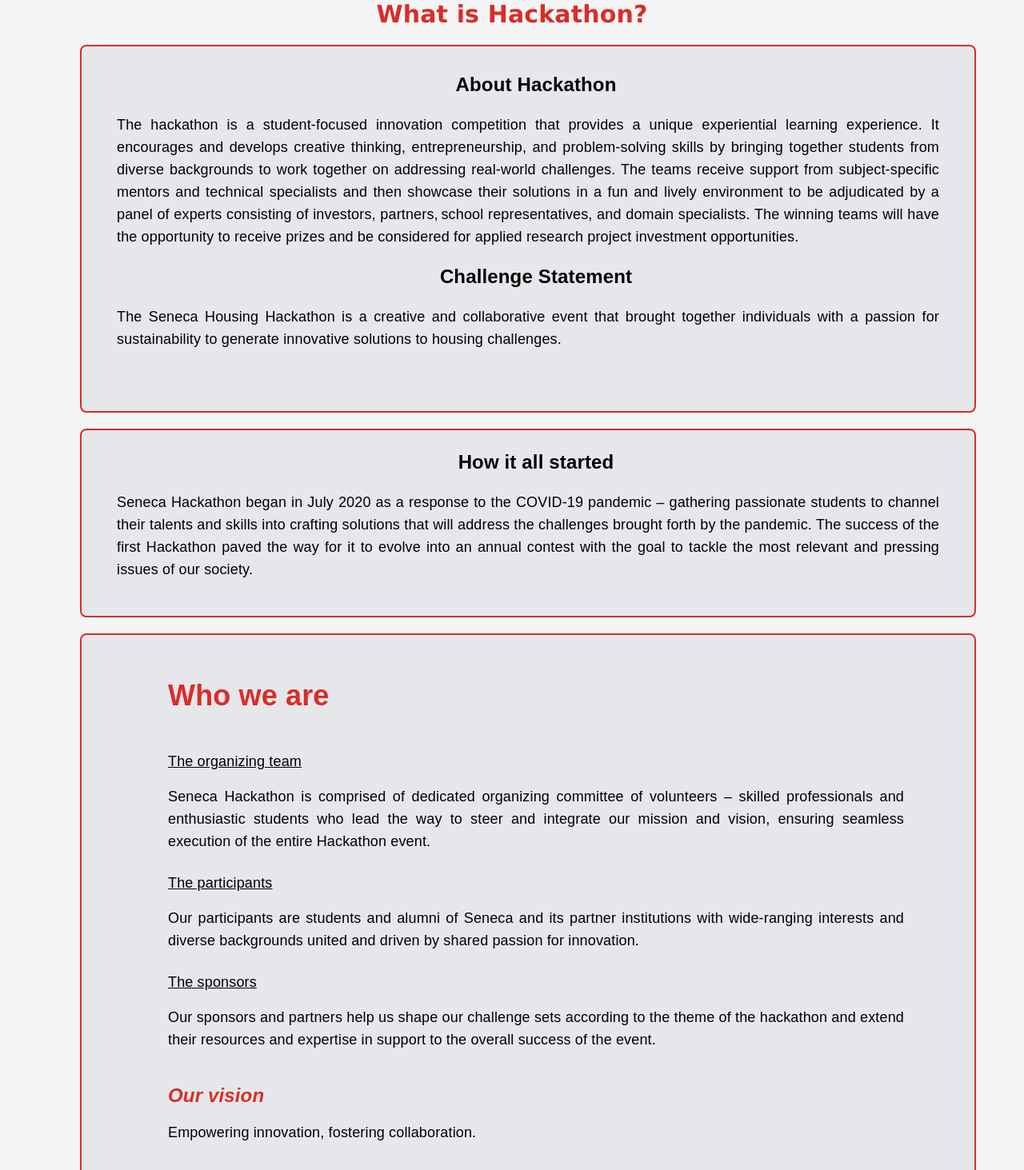
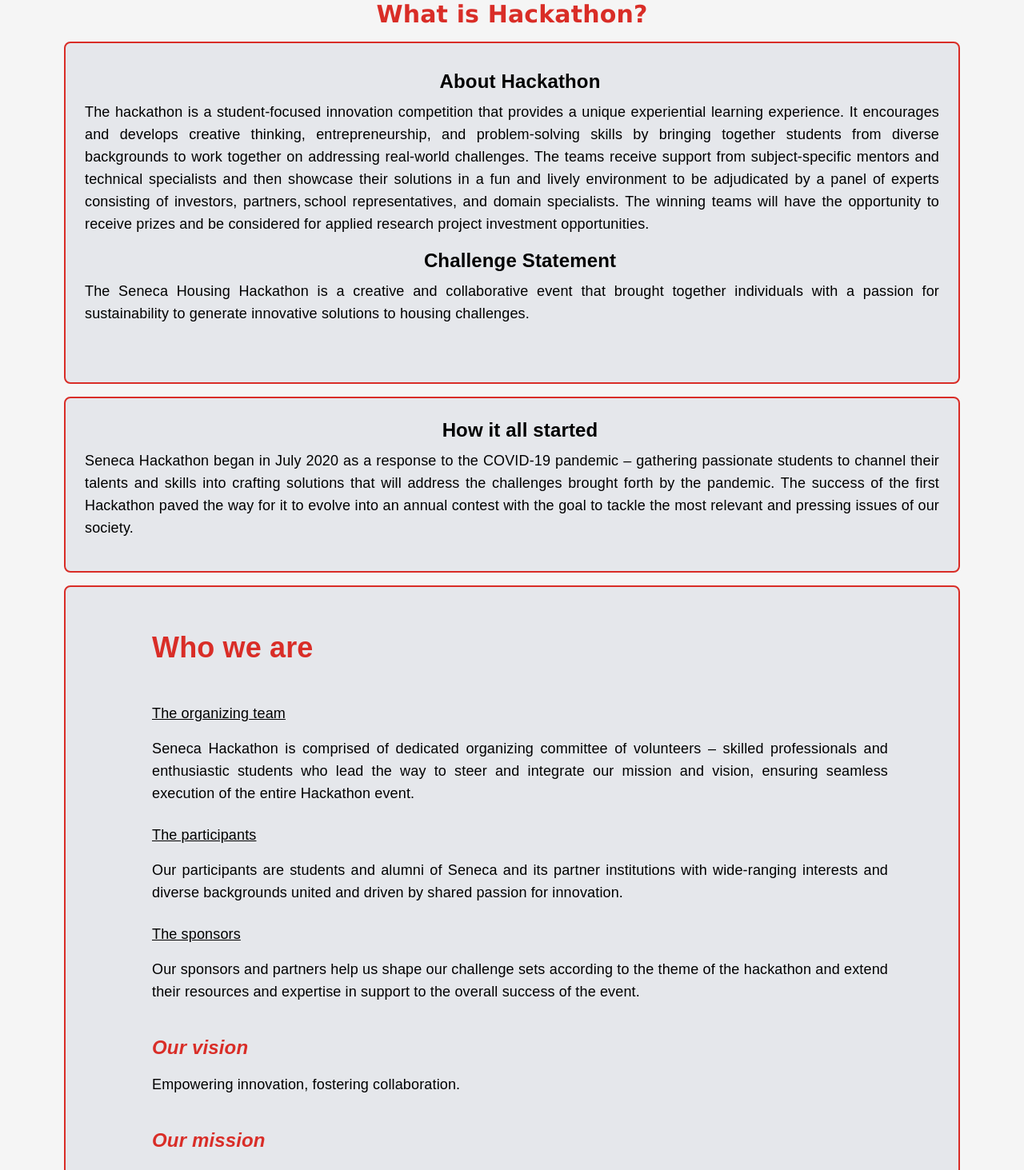
Before and after one commit to busycaesar/SenecaHackathon2024, a React (Create React App) app: page /about in a window 1280 px wide. Shown: the part 160-1623 px from the top of the page at 80% size. Built offline with nearby package versions, Linux system fonts and the light colour scheme.

Commit message:
Update aboutUs.jsx

```diff
--- a/src/Pages/aboutUs.jsx
+++ b/src/Pages/aboutUs.jsx
@@ -11,14 +11,14 @@ export default function AboutUs() {
           What is Hackathon?
         </h1>
       </div>
-      <div class="max-w-lg md:w-full mb-3 md:m-5 lg:max-w-full lg:flex ">
+      <div class="max-w-lg md:w-full mb-3 lg:max-w-full lg:flex">
         <div class="bg-gray-200 border-2 border-solid rounded-lg border-my-red p-4 flex flex-col justify-between leading-normal">
           <div class="mb-8">
             <div class="text-black font-bold text-center text-xl mb-2"></div>
             <div class="text-black hover:text-my-red hover:underline md:ml-5 font-gotham font-bold md:text-center text-2xl mb-2">About Hackathon</div>
-            <p class="text-black text-base font-gotham text-lg md:text-justify md:m-5">The hackathon is a student-focused innovation competition that provides a unique experiential learning experience. It encourages and develops creative thinking, entrepreneurship, and problem-solving skills by bringing together students from diverse backgrounds to work together on addressing real-world challenges. The teams receive support from subject-specific mentors and technical specialists and then showcase their solutions in a fun and lively environment to be adjudicated by a panel of experts consisting of investors, partners, school representatives, and domain specialists. The winning teams will have the opportunity to receive prizes and be considered for applied research project investment opportunities. </p>
+            <p class="text-black text-base font-gotham text-lg md:text-justify">The hackathon is a student-focused innovation competition that provides a unique experiential learning experience. It encourages and develops creative thinking, entrepreneurship, and problem-solving skills by bringing together students from diverse backgrounds to work together on addressing real-world challenges. The teams receive support from subject-specific mentors and technical specialists and then showcase their solutions in a fun and lively environment to be adjudicated by a panel of experts consisting of investors, partners, school representatives, and domain specialists. The winning teams will have the opportunity to receive prizes and be considered for applied research project investment opportunities. </p>
             <div class="text-black hover:text-my-red hover:underline md:ml-5 font-bold font-gotham md:text-center text-2xl mb-2">Challenge Statement</div>
-            <p class="text-black font-gotham text-base text-lg md:text-justify md:m-5">
+            <p class="text-black font-gotham text-base text-lg md:text-justify">
               The Seneca Housing Hackathon is a creative and collaborative
               event that brought together individuals with a passion for
               sustainability to generate innovative solutions to housing
@@ -30,19 +30,19 @@ export default function AboutUs() {
         </div>
       </div>
 
-      <div class="max-w-lg md:w-full mb-3 md:m-5 lg:max-w-full lg:flex ">
+      <div class="max-w-lg md:w-full mb-3 lg:max-w-full lg:flex ">
 
         <div class="bg-gray-200 border-2 border-solid rounded-lg border-my-red p-4 flex flex-col justify-between leading-normal">
           <div class="">
             <div class="text-black font-gotham hover:text-my-red hover:underline font-bold md:text-center text-2xl md:ml-5 mb-2">How it all started</div>
-            <p class="text-black font-gotham text-base text-lg md:text-justify md:m-5">Seneca Hackathon began in July 2020 as a response to the COVID-19 pandemic – gathering passionate students to channel their talents and skills into crafting solutions that will address the challenges brought forth by the pandemic. The success of the first Hackathon paved the way for it to evolve into an annual contest with the goal to tackle the most relevant and pressing issues of our society.  </p>
+            <p class="text-black font-gotham text-base text-lg md:text-justify">Seneca Hackathon began in July 2020 as a response to the COVID-19 pandemic – gathering passionate students to channel their talents and skills into crafting solutions that will address the challenges brought forth by the pandemic. The success of the first Hackathon paved the way for it to evolve into an annual contest with the goal to tackle the most relevant and pressing issues of our society.  </p>
           </div>
           <div class="flex items-center">
           </div>
         </div>
       </div>
 
-      <div class="max-w-lg md:w-full mb-3 md:m-5 lg:max-w-full lg:flex ">
+      <div class="max-w-lg md:w-full mb-3 lg:max-w-full lg:flex ">
 
         <div class="bg-gray-200 border-2 border-solid rounded-lg border-my-red p-2 md:p-4 flex flex-col justify-between leading-normal">
           <div class="">
```
